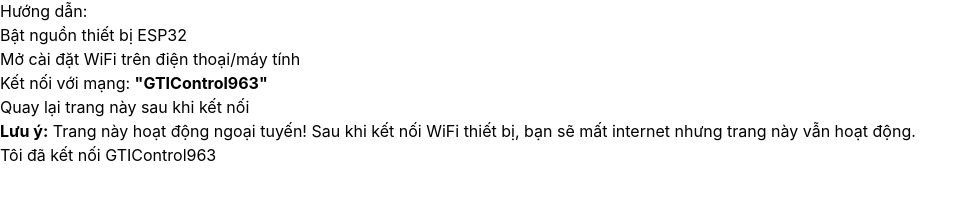
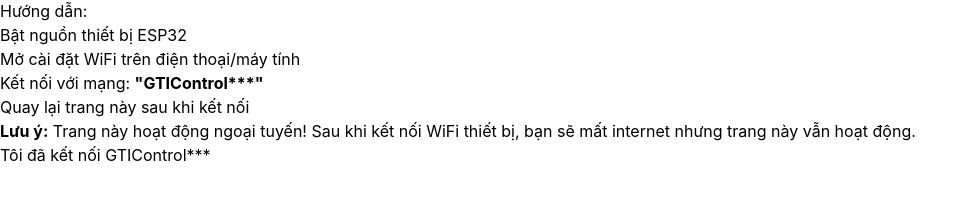
Before and after one commit to huythao99/inverter-web-app, a React (Vite) app: page /app/add-device in a window 1280 px wide. Shown: the part 488-688 px from the top of the page, without its empty margins (0-978 px from the left). Built offline with nearby package versions, Linux system fonts and the light colour scheme; no server answers; sample sign-in values are in the browser's storage.

Commit message:
update vietnamese

```diff
--- a/src/pages/AddDevice.tsx
+++ b/src/pages/AddDevice.tsx
@@ -108,7 +108,7 @@
       console.error('Failed to configure device:', error);
       setSubmitStatus('error');
       setErrorMessage(
-        'Không thể kết nối với thiết bị. Hãy chắc chắn bạn đã kết nối với mạng WiFi "GTIControl963".'
+        'Không thể kết nối với thiết bị. Hãy chắc chắn bạn đã kết nối với mạng WiFi "GTIControl***".'
       );
     } finally {
       setIsSubmitting(false);
@@ -206,7 +206,7 @@
                   <li>Bật nguồn thiết bị ESP32</li>
                   <li>Mở cài đặt WiFi trên điện thoại/máy tính</li>
                   <li>
-                    Kết nối với mạng: <strong>"GTIControl963"</strong>
+                    Kết nối với mạng: <strong>"GTIControl***"</strong>
                   </li>
                   <li>Quay lại trang này sau khi kết nối</li>
                 </ol>
@@ -223,7 +223,7 @@
                 onClick={() => setCurrentStep(2)}
                 className="w-full py-3 bg-blue-600 text-white rounded-lg font-medium hover:bg-blue-700 transition-colors"
               >
-                Tôi đã kết nối GTIControl963
+                Tôi đã kết nối GTIControl***
               </button>
             </div>
           )}
```
